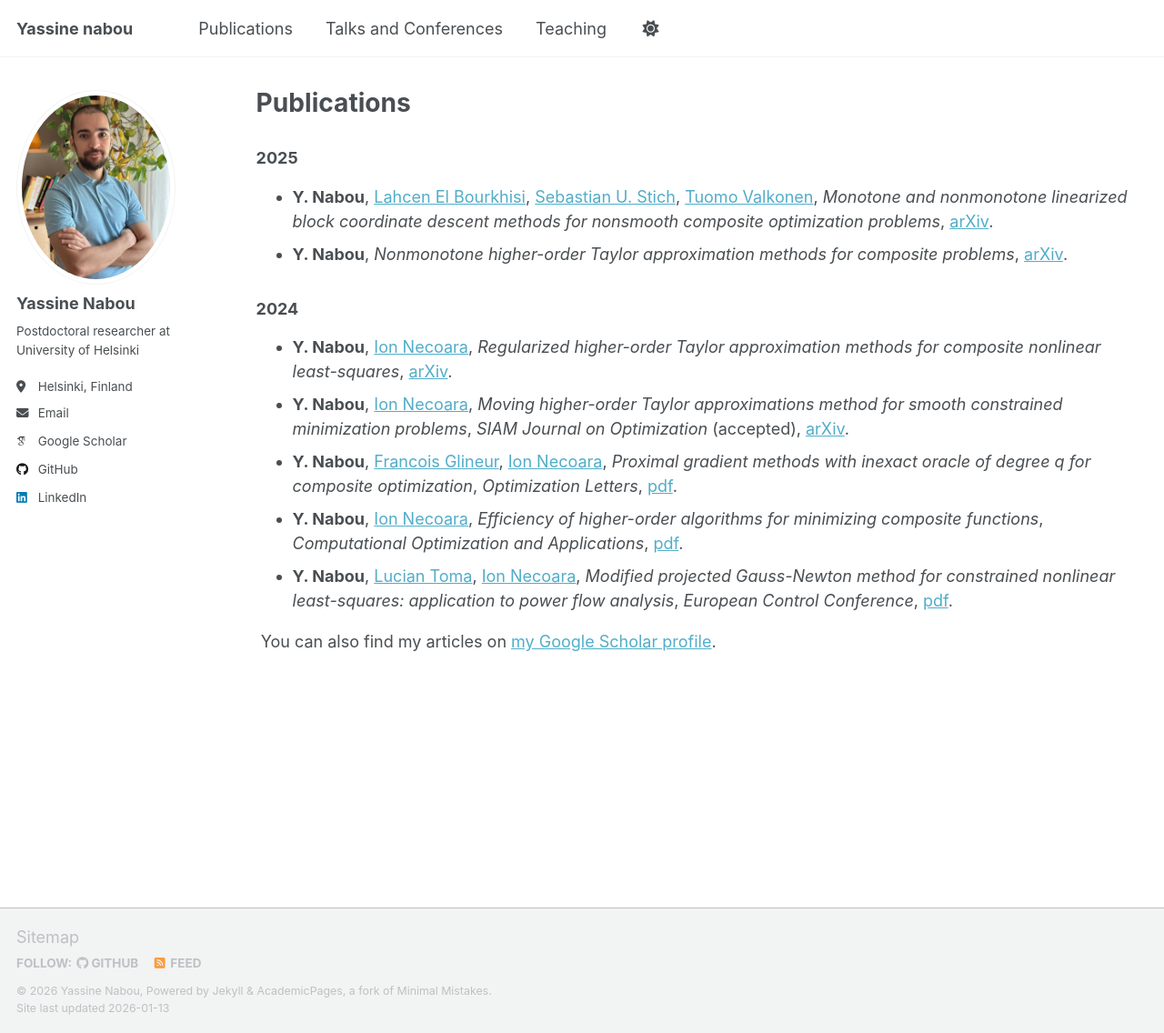
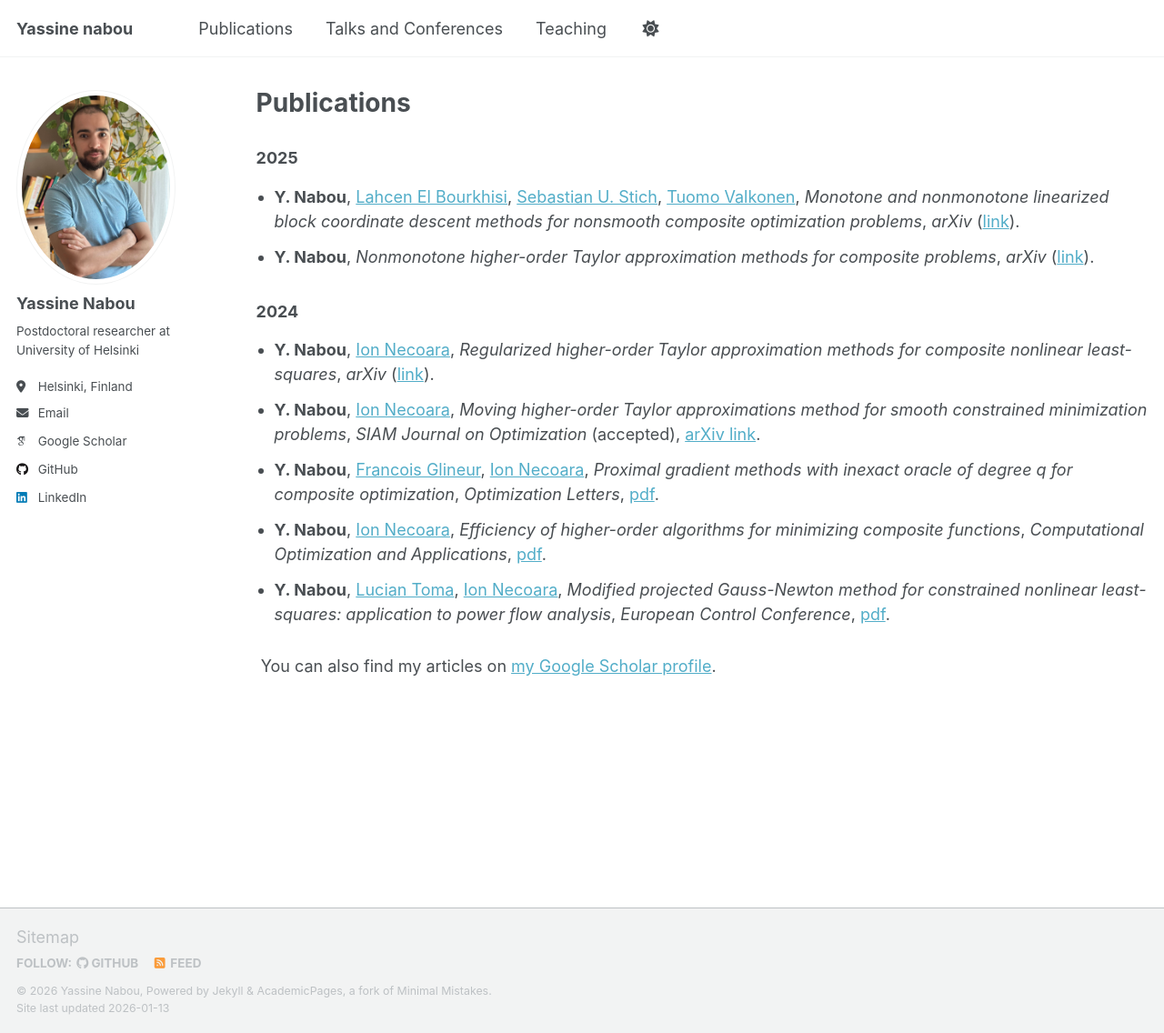
Before and after one commit to Yassine-Nabou/Yassine-Nabou.github.io, a Jekyll site: the page built from _pages/publications.html, in a window 1280 px wide and 1136 px high. Shown: the whole window at 91% size. Built offline with Jekyll 4.4.1, drawn with Linux system fonts in a browser that asks for light colours; some web fonts are replaced; a script that is not in the unit is left out.

Commit message:
Refactor publication entries for better formatting

```diff
--- a/_pages/publications.html
+++ b/_pages/publications.html
@@ -6,20 +6,51 @@ author_profile: true
 ---
 
 <h3>2025</h3>
-<ul>
-  <li><strong>Y. Nabou</strong>, <a href="https://scholar.google.com/citations?user=M5wTSqcAAAAJ&hl=en">Lahcen El Bourkhisi</a>, <a href="https://sstich.ch">Sebastian U. Stich</a>, <a href="https://tuomov.iki.fi">Tuomo Valkonen</a>, <em>Monotone and nonmonotone linearized block coordinate descent methods for nonsmooth composite optimization problems</em>, <a href="https://arxiv.org/abs/2506.12397">arXiv</a>.</li>
-  <li><strong>Y. Nabou</strong>, <em>Nonmonotone higher-order Taylor approximation methods for composite problems</em>, <a href="https://arxiv.org/abs/2503.01182">arXiv</a>.</li>
+<ul style="list-style-type: disc; padding-left: 20px;">
+  <li style="margin-bottom: 12px;">
+    <strong>Y. Nabou</strong>, <a href="https://scholar.google.com/citations?user=M5wTSqcAAAAJ&hl=en">Lahcen El Bourkhisi</a>, <a href="https://sstich.ch">Sebastian U. Stich</a>, <a href="https://tuomov.iki.fi">Tuomo Valkonen</a>,
+    <em>Monotone and nonmonotone linearized block coordinate descent methods for nonsmooth composite optimization problems</em>,
+    <span style="font-style: italic;">arXiv</span> (<a href="https://arxiv.org/abs/2506.12397">link</a>).
+  </li>
+  <li style="margin-bottom: 12px;">
+    <strong>Y. Nabou</strong>, <em>Nonmonotone higher-order Taylor approximation methods for composite problems</em>,
+    <span style="font-style: italic;">arXiv</span> (<a href="https://arxiv.org/abs/2503.01182">link</a>).
+  </li>
 </ul>
 
 <h3>2024</h3>
-<ul>
-  <li><strong>Y. Nabou</strong>, <a href="https://acse.pub.ro/index.php/en/ion-necoara/">Ion Necoara</a>, <em>Regularized higher-order Taylor approximation methods for composite nonlinear least-squares</em>, <a href="https://arxiv.org/abs/2503.02370">arXiv</a>.</li>
-  <li><strong>Y. Nabou</strong>, <a href="https://acse.pub.ro/index.php/en/ion-necoara/">Ion Necoara</a>, <em>Moving higher-order Taylor approximations method for smooth constrained minimization problems</em>, <em>SIAM Journal on Optimization</em> (accepted), <a href="https://arxiv.org/abs/2402.15022">arXiv</a>.</li>
-  <li><strong>Y. Nabou</strong>, <a href="https://perso.uclouvain.be/francois.glineur/">Francois Glineur</a>, <a href="https://acse.pub.ro/index.php/en/ion-necoara/">Ion Necoara</a>, <em>Proximal gradient methods with inexact oracle of degree q for composite optimization</em>, <em>Optimization Letters</em>, <a href="https://link.springer.com/content/pdf/10.1007/s11590-024-02118-9.pdf">pdf</a>.</li>
-  <li><strong>Y. Nabou</strong>, <a href="https://acse.pub.ro/index.php/en/ion-necoara/">Ion Necoara</a>, <em>Efficiency of higher-order algorithms for minimizing composite functions</em>, <em>Computational Optimization and Applications</em>, <a href="https://link.springer.com/content/pdf/10.1007/s10589-023-00533-9.pdf">pdf</a>.</li>
-  <li><strong>Y. Nabou</strong>, <a href="https://scholar.google.fr/citations?user=H8ux6UMAAAAJ&hl=fr">Lucian Toma</a>, <a href="https://acse.pub.ro/index.php/en/ion-necoara/">Ion Necoara</a>, <em>Modified projected Gauss-Newton method for constrained nonlinear least-squares: application to power flow analysis</em>, <em>European Control Conference</em>, <a href="https://ieeexplore.ieee.org/abstract/document/10178179">pdf</a>.</li>
+<ul style="list-style-type: disc; padding-left: 20px;">
+  <li style="margin-bottom: 12px;">
+    <strong>Y. Nabou</strong>, <a href="https://acse.pub.ro/index.php/en/ion-necoara/">Ion Necoara</a>,
+    <em>Regularized higher-order Taylor approximation methods for composite nonlinear least-squares</em>,
+    <span style="font-style: italic;">arXiv</span> (<a href="https://arxiv.org/abs/2503.02370">link</a>).
+  </li>
+  <li style="margin-bottom: 12px;">
+    <strong>Y. Nabou</strong>, <a href="https://acse.pub.ro/index.php/en/ion-necoara/">Ion Necoara</a>,
+    <em>Moving higher-order Taylor approximations method for smooth constrained minimization problems</em>,
+    <span style="font-style: italic;">SIAM Journal on Optimization</span> (accepted),
+    <a href="https://arxiv.org/abs/2402.15022">arXiv link</a>.
+  </li>
+  <li style="margin-bottom: 12px;">
+    <strong>Y. Nabou</strong>, <a href="https://perso.uclouvain.be/francois.glineur/">Francois Glineur</a>, <a href="https://acse.pub.ro/index.php/en/ion-necoara/">Ion Necoara</a>,
+    <em>Proximal gradient methods with inexact oracle of degree q for composite optimization</em>,
+    <span style="font-style: italic;">Optimization Letters</span>,
+    <a href="https://link.springer.com/content/pdf/10.1007/s11590-024-02118-9.pdf">pdf</a>.
+  </li>
+  <li style="margin-bottom: 12px;">
+    <strong>Y. Nabou</strong>, <a href="https://acse.pub.ro/index.php/en/ion-necoara/">Ion Necoara</a>,
+    <em>Efficiency of higher-order algorithms for minimizing composite functions</em>,
+    <span style="font-style: italic;">Computational Optimization and Applications</span>,
+    <a href="https://link.springer.com/content/pdf/10.1007/s10589-023-00533-9.pdf">pdf</a>.
+  </li>
+  <li style="margin-bottom: 12px;">
+    <strong>Y. Nabou</strong>, <a href="https://scholar.google.fr/citations?user=H8ux6UMAAAAJ&hl=fr">Lucian Toma</a>, <a href="https://acse.pub.ro/index.php/en/ion-necoara/">Ion Necoara</a>,
+    <em>Modified projected Gauss-Newton method for constrained nonlinear least-squares: application to power flow analysis</em>,
+    <span style="font-style: italic;">European Control Conference</span>,
+    <a href="https://ieeexplore.ieee.org/abstract/document/10178179">pdf</a>.
+  </li>
 </ul>
 
-<div class="wordwrap">
+<div style="margin-top: 30px;" class="wordwrap">
   You can also find my articles on <a href="{{site.author.googlescholar}}">my Google Scholar profile</a>.
 </div>
```
